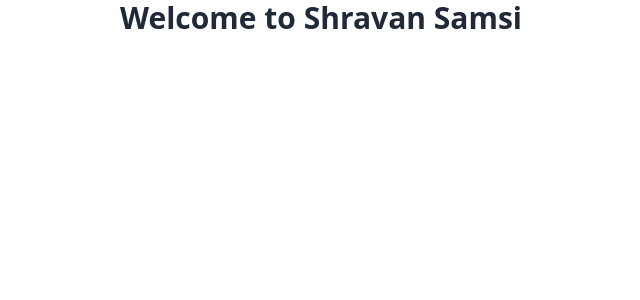
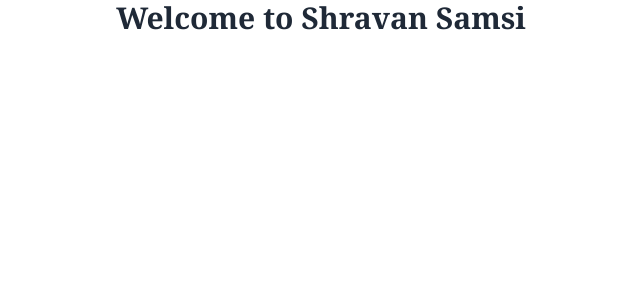
Before and after one commit to NeeshSamsi/shravansamsi, a Next.js app: page / in a window 1280 px wide. Shown: the top 300 px of the page, without its empty margins (319-959 px from the left). Built offline with nearby package versions, Linux system fonts and the light colour scheme.

Commit message:
feat: Add custom g fonts to tailwind config

```diff
--- /dev/null
+++ b/pages/_document.tsx
@@ -0,0 +1,26 @@
+import { Html, Head, Main, NextScript } from "next/document"
+
+export default function Document() {
+  return (
+    <Html>
+      <Head>
+        <meta charSet="UTF-8" />
+        <meta http-equiv="X-UA-Compatible" content="IE=edge" />
+        <meta name="viewport" content="width=device-width, initial-scale=1.0" />
+        <meta name="author" content="Shravan Samsi" />
+        <link rel="icon" href="/favicon.ico" />
+
+        <link rel="preconnect" href="https://fonts.googleapis.com" />
+        <link
+          href="https://fonts.googleapis.com/css2?family=Noto+Serif:wght@400;700&family=Poppins:wght@200;300;400;500;600&display=swap"
+          rel="stylesheet"
+        />
+      </Head>
+
+      <body>
+        <Main />
+        <NextScript />
+      </body>
+    </Html>
+  )
+}
--- a/pages/index.tsx
+++ b/pages/index.tsx
@@ -5,13 +5,18 @@ const Home: NextPage = () => {
   return (
     <>
       <Head>
+        <meta charSet="UTF-8" />
+        <meta http-equiv="X-UA-Compatible" content="IE=edge" />
+        <meta name="viewport" content="width=device-width, initial-scale=1.0" />
+        <meta name="author" content="Shravan Samsi" />
+        <link rel="icon" href="/favicon.ico" />
+
         <title>Home - Shravan Samsi</title>
         <meta name="description" content="" />
-        <link rel="icon" href="/favicon.ico" />
       </Head>
 
       <main>
-        <h1 className="text-3xl text-center font-bold text-gray-800">Welcome to Shravan Samsi</h1>
+        <h1 className="text-3xl text-center font-bold text-gray-800 font-serif">Welcome to Shravan Samsi</h1>
       </main>
 
       <footer></footer>
--- a/tailwind.config.js
+++ b/tailwind.config.js
@@ -8,6 +8,10 @@ module.exports = {
         dark: "#22201C",
         accent: "#FFBA25",
       },
+      fontFamily: {
+        sans: "Poppins",
+        serif: "Noto Serif",
+      },
     },
   },
   plugins: [],
```
